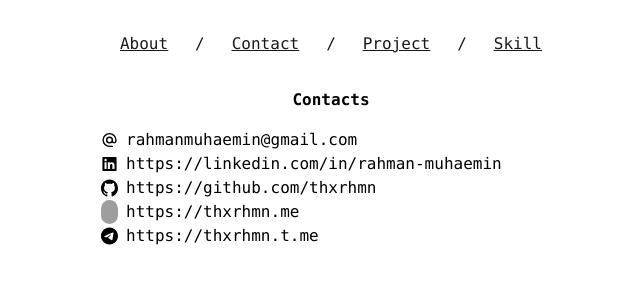
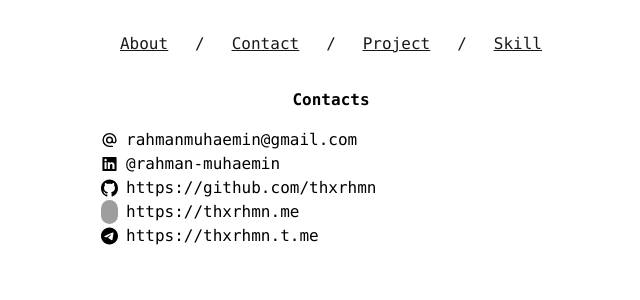
Before and after one commit to thxrhmn/personal-web-next, a Next.js app: page /contact in a window 1280 px wide. Shown: the top 300 px of the page, without its empty margins (309-949 px from the left). Built offline with nearby package versions, Linux system fonts and the light colour scheme; grey boxes are pictures that could not be loaded.

Commit message:
adjustment contact

```diff
--- a/pages/contact.js
+++ b/pages/contact.js
@@ -30,7 +30,7 @@ export default function Contact() {
                 width={17}
                 height={17}
               />
-              <span>{data.contacts.linkedin}</span>
+              <span>@rahman-muhaemin</span>
             </a>
           </li>
           <li>
```
